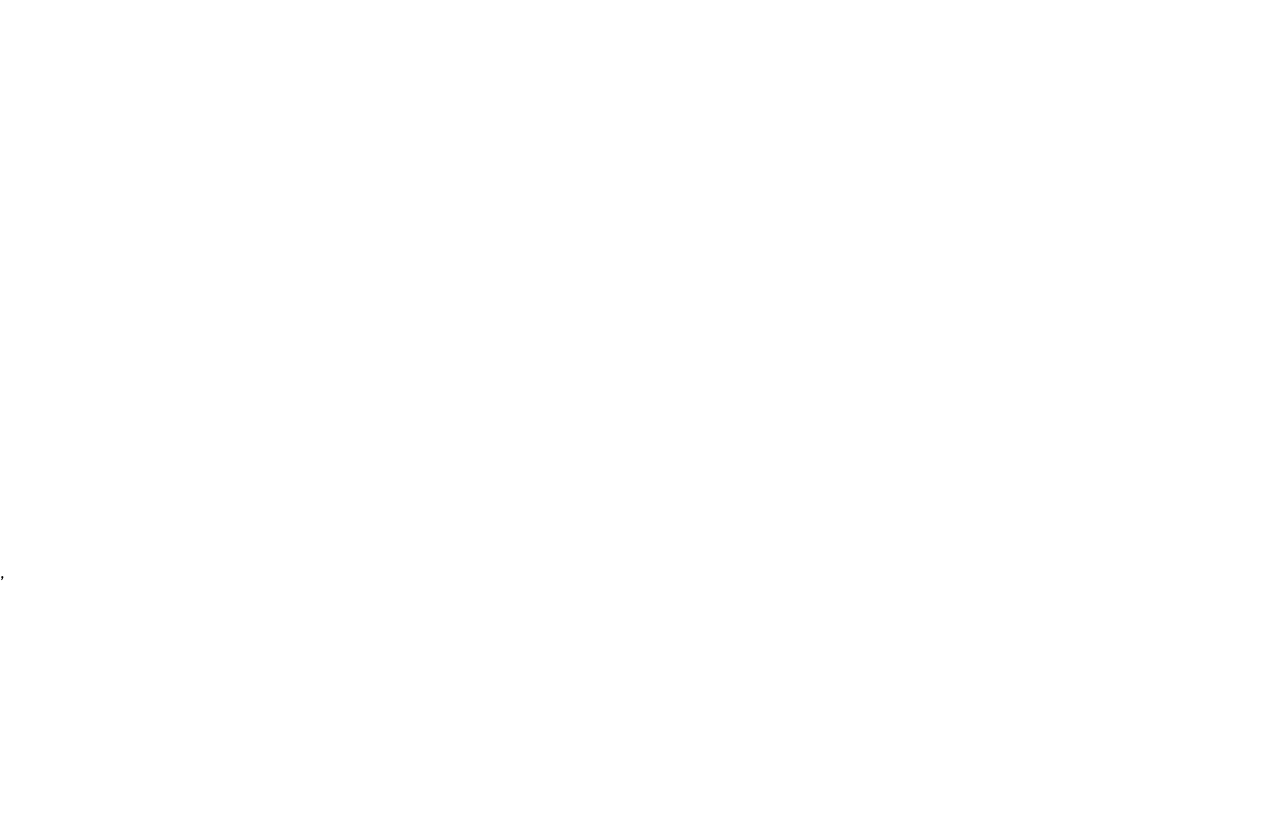
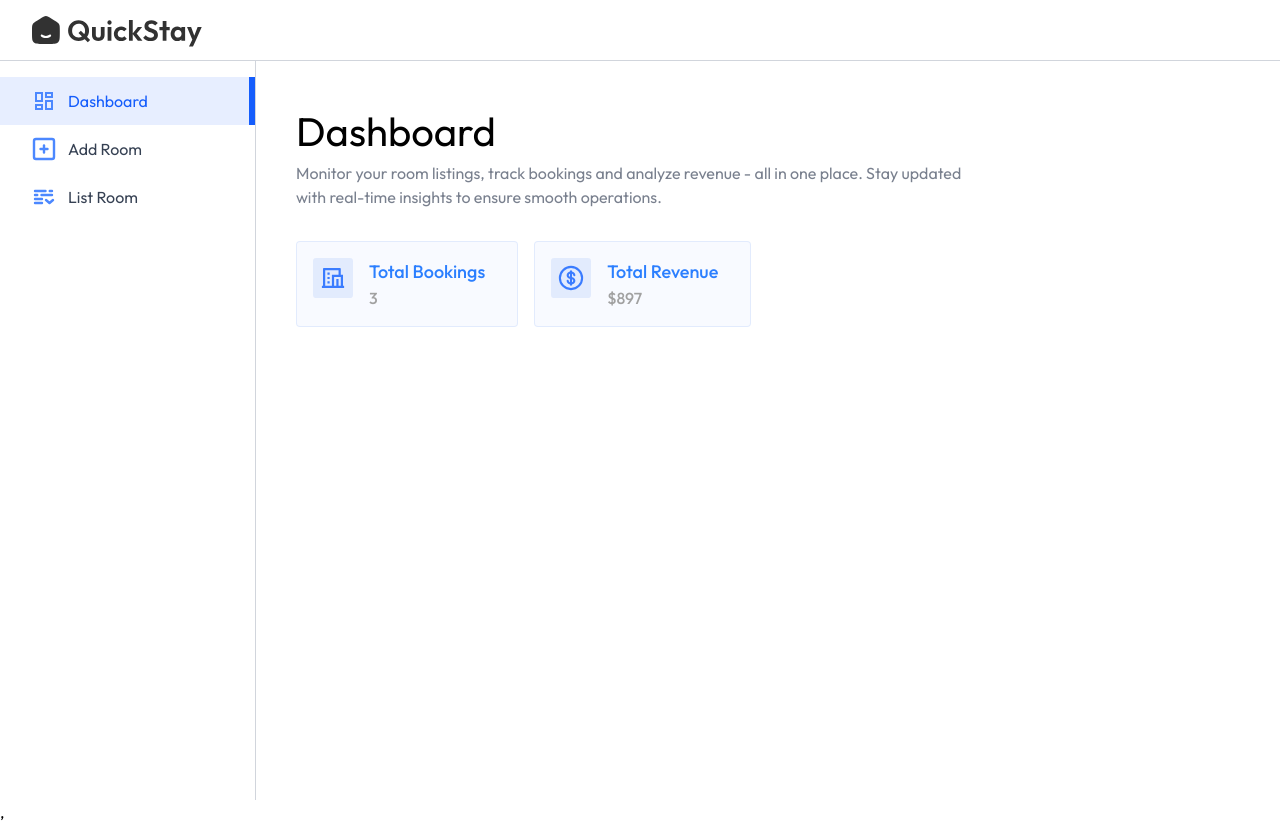
Before and after one commit to RambihariPatel/Hotel-Booking, a React (Vite) app: page /owner in a window 1280 px wide. Before the commit this address had no page. Before the commit the page ends 800 px from the top, so only its background shows below. Built offline with nearby package versions, Linux system fonts and the light colour scheme; a web font is replaced by a local one.

Commit message:
Add DashBoard

```diff
--- a/src/App.jsx
+++ b/src/App.jsx
@@ -7,6 +7,10 @@
 import RoomDetails from './Pages/RoomDetails'
 import MyBooking from './Pages/MyBooking'
 import HotelReg from './components/HotelReg'
+import Layout from './Pages/hotelOwner/Layout'
+import Dashboard from './Pages/hotelOwner/Dashboard'
+import AddRoom from './Pages/hotelOwner/AddRoom'
+import ListRoom from './Pages/hotelOwner/ListRoom'
 
 const App = () => {
 
@@ -22,10 +26,25 @@
       <div className="min-h-[70vh]">
         <Routes>
 
+          {/* User Routes */}
           <Route path="/" element={<Home />} />
           <Route path="/rooms" element={<AllRooms />} />
           <Route path="/rooms/:id" element={<RoomDetails />} />
           <Route path="/my-bookings" element={<MyBooking />} />
+
+          {/* Owner Routes (Nested) */}
+          <Route path='/owner' element={<Layout />}>
+
+            {/* /owner */}
+            <Route index element={<Dashboard />} />
+
+            {/* /owner/add-room */}
+            <Route path='add-room' element={<AddRoom />} />
+
+            {/* /owner/list-room */}
+            <Route path='list-room' element={<ListRoom />} />
+
+          </Route>
 
         </Routes>
       </div>
@@ -35,4 +54,4 @@
   )
 }
 
-export default App;
+export default App
--- a/src/Pages/hotelOwner/AddRoom.jsx
+++ b/src/Pages/hotelOwner/AddRoom.jsx
@@ -0,0 +1,11 @@
+import React from 'react'
+
+const AddRoom = () => {
+  return (
+    <div>
+
+    </div>
+  )
+}
+
+export default AddRoom
--- a/src/Pages/hotelOwner/Dashboard.jsx
+++ b/src/Pages/hotelOwner/Dashboard.jsx
@@ -0,0 +1,45 @@
+import React, { useState } from 'react'
+import Title from '../../components/Title'
+import { assets, dashboardDummyData } from '../../assets/assets'
+
+const Dashboard = () => {
+
+  const [dashboardData, setDashboardData] = useState(dashboardDummyData)
+
+  return (
+    <div className='mt-2'>
+
+      <Title
+        align='left'
+        font='outfit'
+        title='Dashboard'
+        subTitle='Monitor your room listings, track bookings and analyze revenue - all in one place. Stay updated with real-time insights to ensure smooth operations.'
+      />
+
+      <div className='flex flex-wrap gap-4 my-8'>
+
+        {/* Total Bookings */}
+        <div className='bg-primary/3 border border-primary/10 rounded flex p-4 pr-8'>
+          <img src={assets.totalBookingIcon} alt='' className='max-sm:hidden h-10' />
+          <div className='flex flex-col sm:ml-4 font-medium'>
+            <p className='text-blue-500 text-lg'>Total Bookings</p>
+            <p className='text-neutral-400 text-base'>{dashboardData.totalBookings}</p>
+          </div>
+        </div>
+
+        {/* Total Revenue */}
+        <div className='bg-primary/3 border border-primary/10 rounded flex p-4 pr-8'>
+          <img src={assets.totalRevenueIcon} alt='' className='max-sm:hidden h-10' />
+          <div className='flex flex-col sm:ml-4 font-medium'>
+            <p className='text-blue-500 text-lg'>Total Revenue</p>
+            <p className='text-neutral-400 text-base'>${dashboardData.totalRevenue}</p>
+          </div>
+        </div>
+
+      </div>
+
+    </div>
+  )
+}
+
+export default Dashboard
--- a/src/Pages/hotelOwner/Layout.jsx
+++ b/src/Pages/hotelOwner/Layout.jsx
@@ -0,0 +1,22 @@
+import React from 'react'
+import Navbar from '../../components/hotelOwner/Navbar'
+import SideBar from '../../components/hotelOwner/SideBar'
+import { Outlet } from 'react-router-dom'
+
+const Layout = () => {
+  return (
+    <div className='flex flex-col h-screen'>
+
+        <Navbar />
+        <div className='flex h-full'>
+            <SideBar />
+            <div className='flex-1 p-4 pt-10 md:px-10 h-full'>
+                <Outlet />
+            </div>
+        </div>
+
+    </div>
+  )
+}
+
+export default Layout
--- a/src/Pages/hotelOwner/ListRoom.jsx
+++ b/src/Pages/hotelOwner/ListRoom.jsx
@@ -0,0 +1,11 @@
+import React from 'react'
+
+const ListRoom = () => {
+  return (
+    <div>
+
+    </div>
+  )
+}
+
+export default ListRoom
--- /dev/null
+++ b/src/components/hotelOwner/Navbar.jsx
@@ -0,0 +1,23 @@
+import React from 'react'
+import {Link} from 'react-router-dom'
+import {assets} from '../../assets/assets'
+import {UserButton} from '@clerk/clerk-react'
+
+
+const Navbar = () => {
+  return (
+    <div className='flex items-center justify-between px-4 md:px-8
+    border-b border-gray-300 py-3 bg-white transition-all
+    duration-300'>
+        <Link to= '/'>
+          <img src= {assets.logo} alt='logo' className='h-9 invert opacity-80' />
+
+        </Link>
+
+        <UserButton />
+
+    </div>
+  )
+}
+
+export default Navbar
--- /dev/null
+++ b/src/components/hotelOwner/Sidebar.jsx
@@ -0,0 +1,38 @@
+import React from 'react'
+import { assets } from '../../assets/assets'
+import { NavLink } from 'react-router-dom'
+
+// ✅ simple array bana
+const sidebarLinks = [
+  { name: "Dashboard", path: "/owner", icon: assets.dashboardIcon },
+  { name: "Add Room", path: "/owner/add-room", icon: assets.addIcon },
+  { name: "List Room", path: "/owner/list-room", icon: assets.listIcon },
+]
+
+const SideBar = () => {
+  return (
+    <div className='md:w-64 w-16 border-r h-full text-base border-gray-300 pt-4 flex flex-col transition-all duration-300'>
+
+      {sidebarLinks.map((items, index) => (
+        <NavLink
+          to={items.path}
+          key={index}
+          end={items.path === "/owner"}   // ✅ only dashboard ke liye end
+          className={({ isActive }) =>
+            `flex items-center py-3 px-4 md:px-8 gap-3 ${
+              isActive
+                ? "border-r-4 md:border-r-[6px] bg-blue-600/10 border-blue-600 text-blue-600"
+                : "hover:bg-gray-100/90 border-white text-gray-700"
+            }`
+          }
+        >
+          <img src={items.icon} alt={items.name} className='min-w-6 min-h-6' />
+          <p className='md:block hidden'>{items.name}</p>
+        </NavLink>
+      ))}
+
+    </div>
+  )
+}
+
+export default SideBar
```
